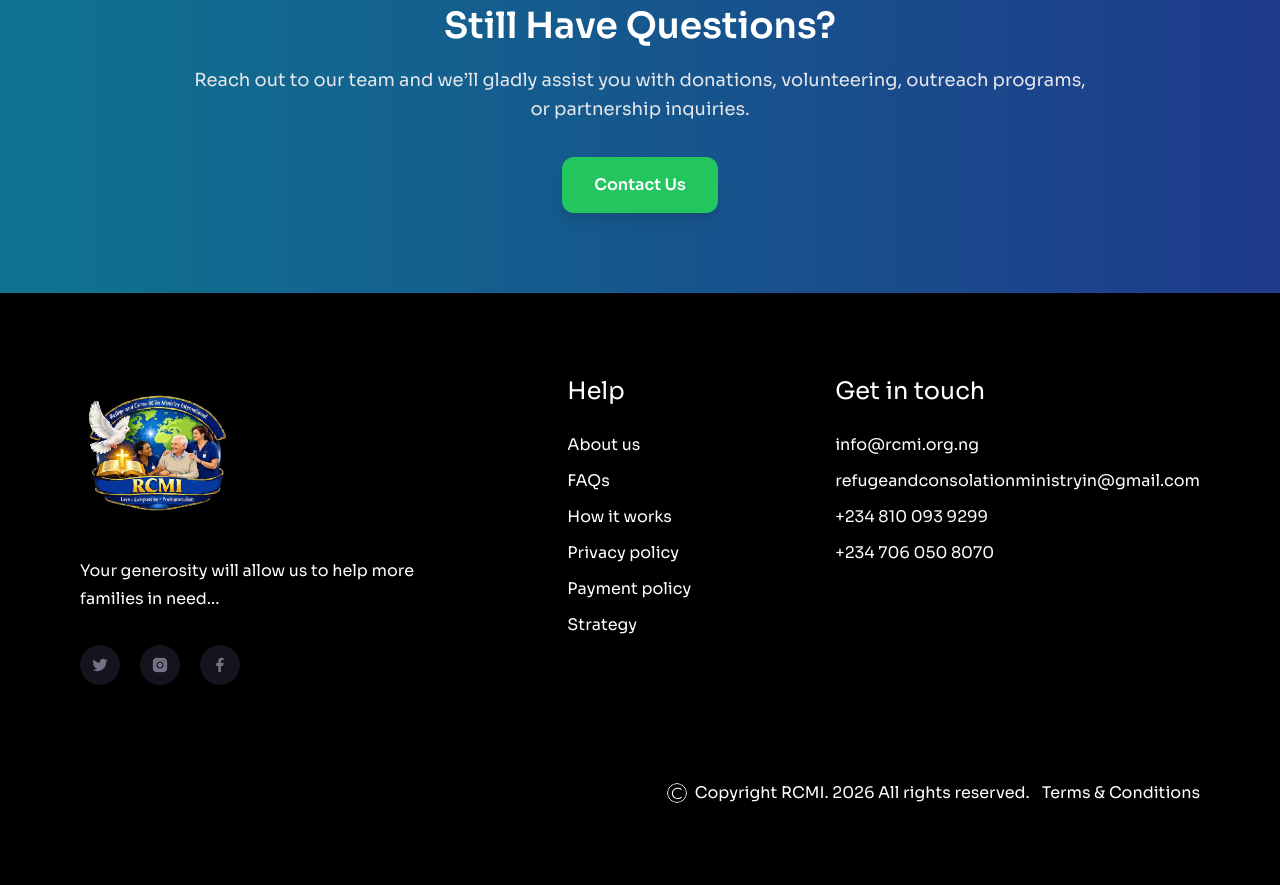
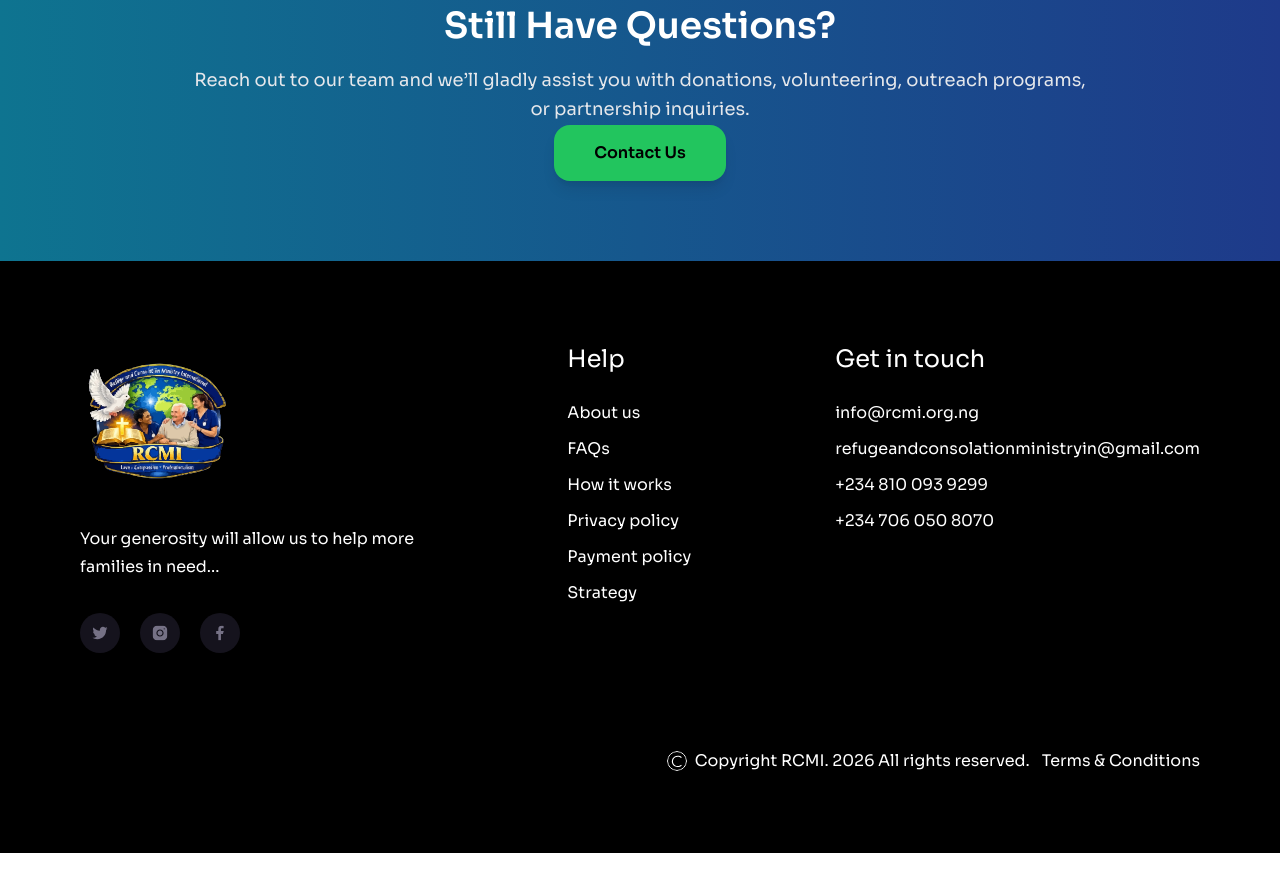
Before and after one commit to Praizeokidi/rcmi, a React (Vite) app: page /faqs in a window 1280 px wide. Shown: the part 1200-2085 px from the top of the page. After the commit the page ends 2053 px from the top, so only its background shows below. Built offline with nearby package versions, Linux system fonts and the light colour scheme.

Commit message:
general update

```diff
--- a/src/AppPages/FAQ.jsx
+++ b/src/AppPages/FAQ.jsx
@@ -1,4 +1,6 @@
 import React, { useState } from "react";
+import { Link } from "react-router-dom";
+
 import { motion, AnimatePresence } from "framer-motion";
 import BgMain from "../images/main-bcg.jpeg";
 
@@ -244,23 +246,25 @@ const FAQ = () => {
                         donations, volunteering, outreach programs, or partnership inquiries.
                     </p>
 
-                    <a
-                        href="/contact"
+                    <Link
+                        to="/contact"
                         className="
           inline-block
-              mt-8
           bg-green-500
           hover:bg-green-600
-              px-8
+          text-black
+          font-semibold
+          px-10
           py-4
-              rounded-xl
-              font-semibold
-              transition
+          rounded-2xl
           shadow-lg
+          transition-all
+          duration-300
+          hover:-translate-y-1
         "
                     >
                         Contact Us
-                    </a>
+                    </Link>
 
                 </motion.div>
 
--- a/src/AppPages/PaymentPolicy.jsx
+++ b/src/AppPages/PaymentPolicy.jsx
@@ -71,10 +71,10 @@ const PaymentPolicy = () => {
                             className="
                 border
                 border-white/30
-                bg-white/10
+                bg-gray/10
                 backdrop-blur-md
                 hover:bg-white/20
-                text-white
+                text-black
                 font-semibold
                 px-8
                 py-4
--- a/src/components/Volunteer.jsx
+++ b/src/components/Volunteer.jsx
@@ -1,4 +1,5 @@
 import Button from "./Button";
+import { Link } from "react-router-dom";
 
 const Volunteer = () => {
   return (
@@ -25,12 +26,12 @@ const Volunteer = () => {
 
           {/* CTA */}
           <div className="mt-10 flex justify-center">
-            <Button
-              href="/contact"
-              className="px-8 py-4 text-lg bg-green-500 hover:bg-green-600 transition-all shadow-xl hover:shadow-2xl rounded-xl"
-            >
+
+            <Link
+              to="/contact"
+              className="px-8 py-4 text-lg bg-green-500 hover:bg-green-600 transition-all shadow-xl hover:shadow-2xl rounded-xl">
               BECOME A VOLUNTEER
-            </Button>
+            </Link>
           </div>
 
         </div>
```
Lines whose indentation alone changed are shown as unchanged.
